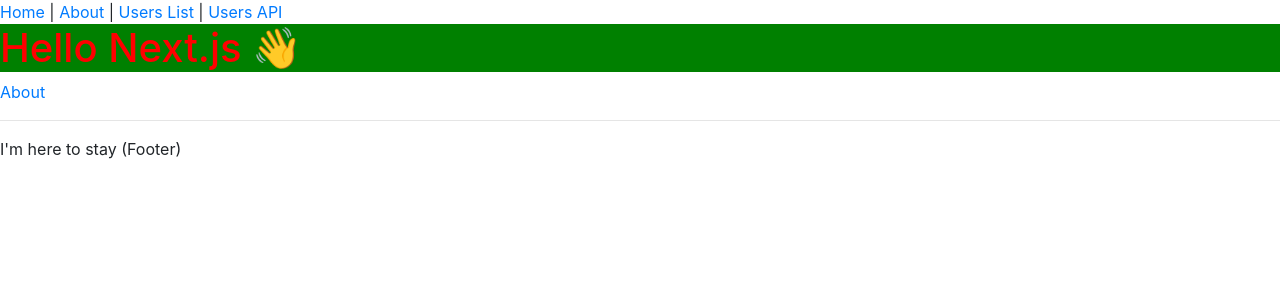
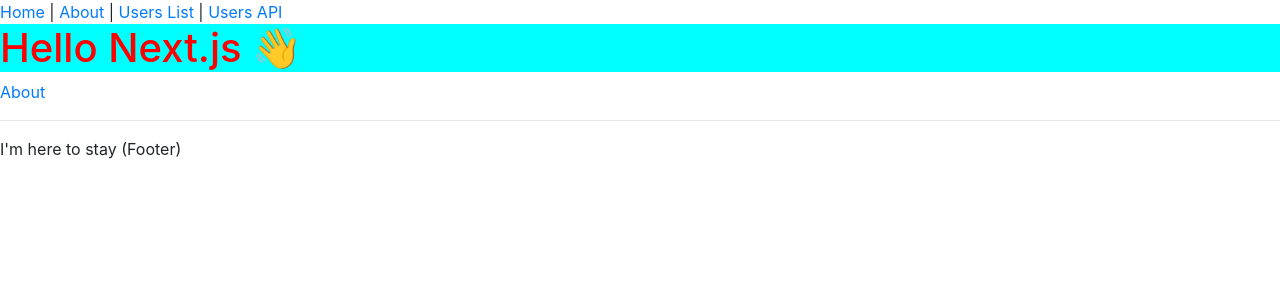
Before and after one commit to Jugendhackt/video-quiz-platform, a Next.js app: page / in a window 1280 px wide. Shown: the top 300 px of the page. Built offline with nearby package versions, Linux system fonts and the light colour scheme.

Commit message:
Co-authored-by: CodeDoctor <CodeDoctorDE@users.noreply.github.com> Co-authored-by: Bestof2020not <Bestof2020not@users.noreply.github.com> Funktionierende Version

```diff
--- a/styles/styles.scss
+++ b/styles/styles.scss
@@ -1,4 +1,13 @@
+$primary-color: #00FFFF;
+$secondary-color: red;
+
 .colored {
-    background-color: green;
-    color: red;
+    background-color: $primary-color;
+    color: $secondary-color;
 }
+
+
+.ueberschrift {
+    background-color: aqua;
+
+}
```
Also changed, not shown: pages/chat.tsx (added, +20 -0 lines).
